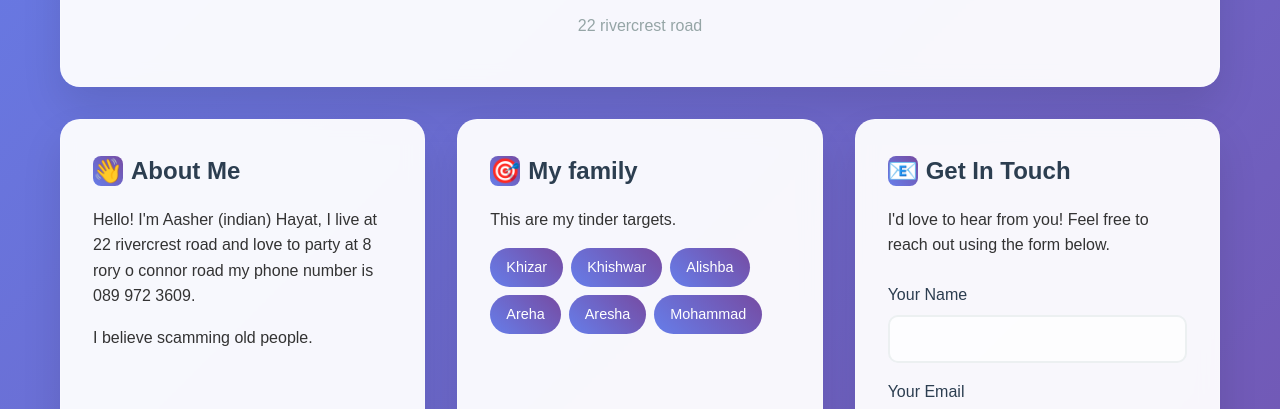
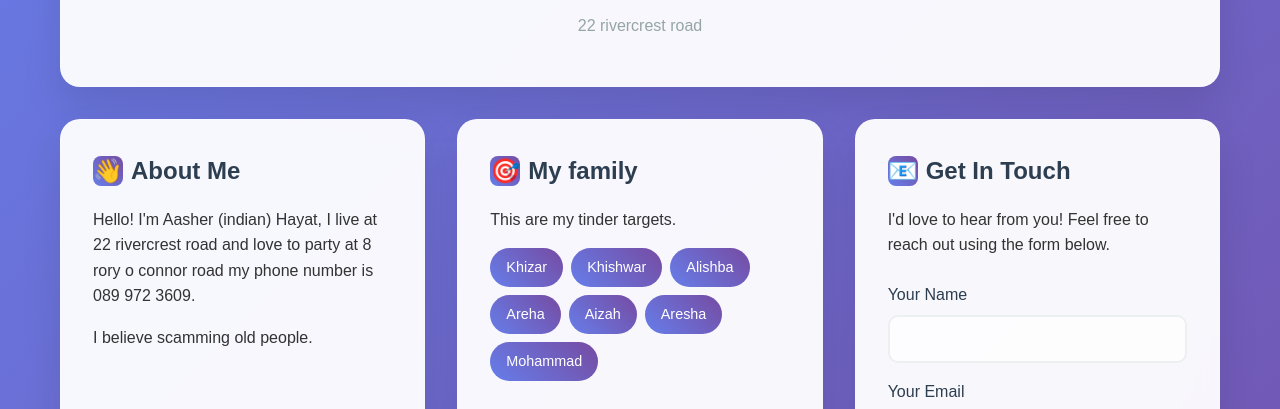
Before and after one commit to M1K3Y-org/noaura, a plain HTML site: page index.html in a window 1280 px wide. Shown: the part 370-779 px from the top of the page. Drawn offline with Linux system fonts and the light colour scheme.

Commit message:
Update index.html

```diff
--- a/index.html
+++ b/index.html
@@ -259,8 +259,10 @@
                     <span class="skill-tag">Khishwar</span>
                     <span class="skill-tag">Alishba</span>
                     <span class="skill-tag">Areha</span>
+                    <span class="skill-tag">Aizah</span>
                     <span class="skill-tag">Aresha</span>
                   <span class="skill-tag">Mohammad</span>
+
                 </div>
             </div>
 
```
